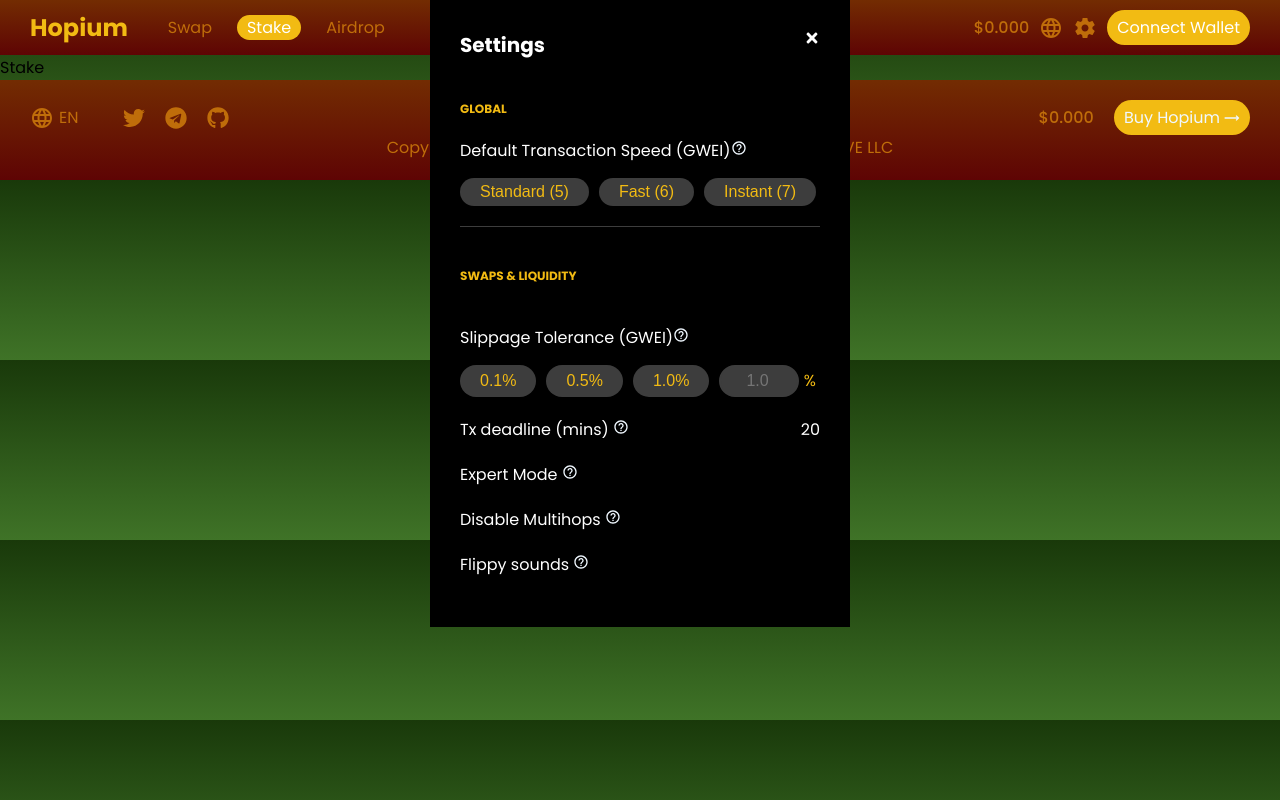
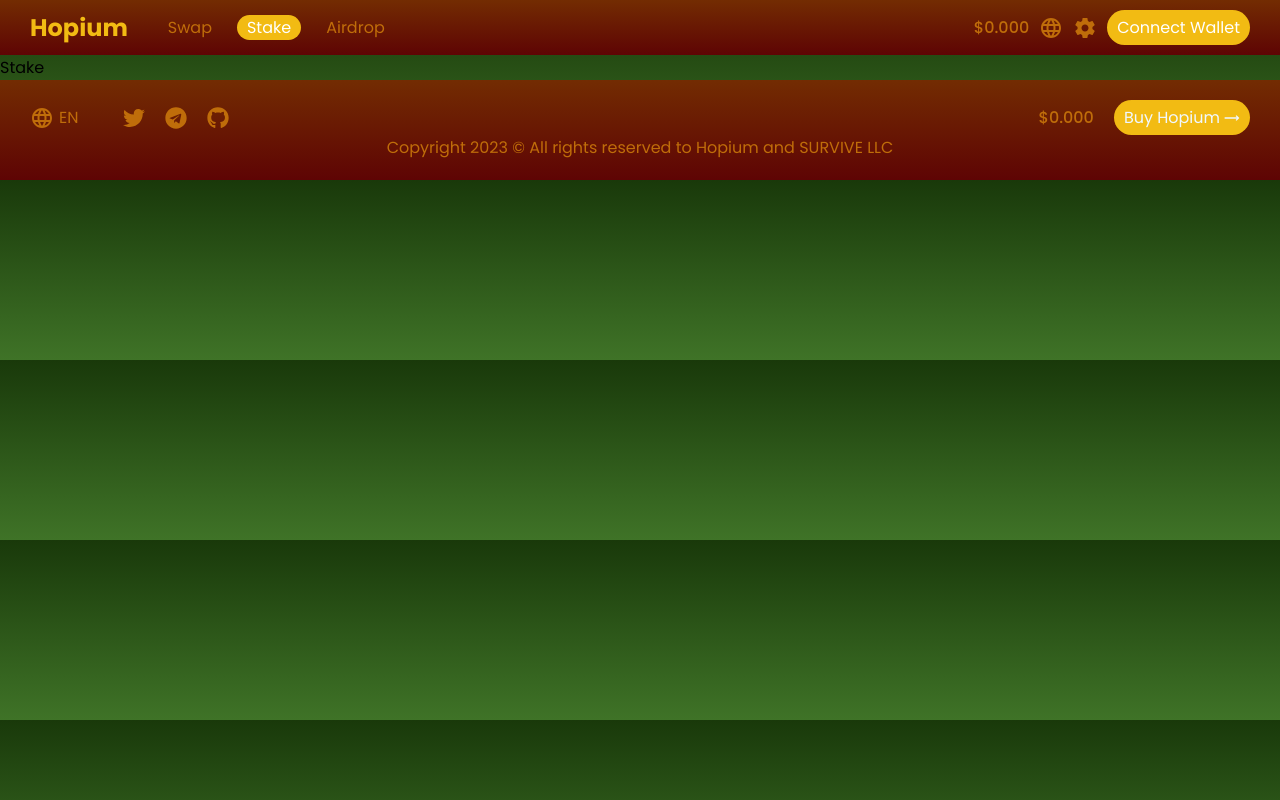
Before and after one commit to Demandtech/hopium, a React (Create React App) app: page /stake in a window 1280 px wide. Built offline with nearby package versions, Linux system fonts and the light colour scheme.

Commit message:
modal completed

```diff
--- a/src/components/modal/Modal.jsx
+++ b/src/components/modal/Modal.jsx
@@ -1,18 +1,21 @@
-import React from 'react'
+import React, { useState } from 'react'
 import { FaTimes } from 'react-icons/fa'
 import { ReactComponent as Tooltip } from '../../images/tooltip.svg'
 import 'react-tooltip/dist/react-tooltip.css'
 import { Tooltip as ReactTooltip } from 'react-tooltip'
 import './modal.css'
-
+import { useGlobalContext } from '../../context'
 
 function Modal() {
+  const { closeModal, isModalOpen } = useGlobalContext()
+  const [flipToggle, setFlipToggle] = useState(false)
+
   return (
-    <div className='modal'>
+    isModalOpen && <div className='modal'>
       <div className='modal-wrapper'>
         <div className='modal-header'>
           <h6>Settings</h6>
-          <FaTimes />
+          <FaTimes  onClick={closeModal} className='close-btn'/>
         </div>
         <div className='global sect'>
           <h5>GLOBAL</h5>
@@ -46,10 +49,16 @@
           />
 
           <div className='swaps-btns'>
-            <button className='button'>0.1%</button>
-            <button className='button'>0.5%</button>
-            <button className='button'>1.0%</button>
-            <div>
+            <div className='submit-btn'>
+              <input type='submit' value='0.10' />
+            </div>
+            <div className='submit-btn'>
+              <input type='submit' value='0.5%' />
+            </div>
+            <div className='submit-btn'>
+              <input type='submit' value='1.0%' />
+            </div>
+            <div className='random'>
               <input className='button' placeholder='1.0' type='text' />
               <span className='percentage'> %</span>
             </div>
@@ -86,9 +95,10 @@
             content='Fun sounds to make a truly immersive pancake-flipping trading experience'
           />
         </div>
+        <div className='flippy-wrapper'>
           <div className='flippy modal-row'>
             <span>
-            Flippy sounds <Tooltip id='tooltip4'  className='tooltip'/>
+              Flippy sounds <Tooltip id='tooltip4' className='tooltip' />
             </span>
             <ReactTooltip
               anchorId='tooltip4'
@@ -96,6 +106,19 @@
               content='Fun sounds to make a truly immersive pancake-flipping trading experience'
             />
           </div>
+          <div className='' onClick={() => setFlipToggle(!flipToggle)}>
+            <div
+              className={`${
+                flipToggle ? 'flippy-toggle toggle-flip' : 'flippy-toggle'
+              }`}
+            >
+              <button
+                onClick={() => setFlipToggle(!flipToggle)}
+                className='flippy-toggle-btn'
+              ></button>
+            </div>
+          </div>
+        </div>
       </div>
     </div>
   )
--- a/src/components/modal/modal.css
+++ b/src/components/modal/modal.css
@@ -1,6 +1,6 @@
 .modal {
   position: fixed;
-  top: 0;
+  top: 50px;
   width: 100%;
 }
 
@@ -10,6 +10,7 @@
   margin: 0 auto;
   padding: 30px;
   color: #ffffff;
+  border-radius: 30px;
 }
 
 .modal-header {
@@ -51,59 +52,108 @@
   background: #3d3d3d;
 }
 
+.close-btn{
+  cursor: pointer;
+}
+
 .global-btns {
   display: flex;
   gap: 10px;
 }
 
-.swaps h5{
+.swaps h5 {
   padding: 20px 0;
 }
 
-.swaps button {
-  border: none;
-  font-size: 16px;
-  padding: 5px 20px;
-  border-radius: 20px;
-  background: transparent;
-  color: #f2bb13;
-  background: #3d3d3d;
+.swaps-btns {
+  display: flex;
+  gap: 10px;
+  margin-bottom: 25px;
 }
 
-.swaps-btns{
+.random {
   display: flex;
- gap: 10px;
- margin-bottom: 20px;
+  align-items: center;
+}
+
+.random input {
+  color: #f2bb13;
+  margin-right: 5px;
+  background: #000000;
+  border: 2px solid #3d3d3d;
+}
+
+.swaps-btns div {
+  flex: 1;
+}
+
+.swaps-btns div input {
+  width: 100%;
+  padding: 5px 0;
+  border-radius: 20px;
+
+  font-size: 16px;
+  padding-left: 10px;
+}
+
+.swaps-btns input[type= 'submit'] {
+  background: #3d3d3d;
+  color: #f2bb13;
+   border: none;
 
 }
 
-.swaps-btns input{
- border: 2px solid #3d3d3d;
- font-size: 16px;
+.percentage {
   color: #f2bb13;
 }
 
-
-input{
-  width: 80px;
-  color: #f2bb13;
-  background: #3d3d3d;
-  border-radius: 20px;
-  padding: 5px 25px;
-}
-
-.percentage{
- color: #f2bb13;
-}
-
-.modal-row{
+.modal-row {
   margin-bottom: 20px;
 }
 
-.deadline{
+.deadline {
   display: flex;
   justify-content: space-between;
 }
+
+.flippy-wrapper{
+  display: flex;
+  align-items: center;
+  justify-content: space-between;
+}
+
+.flippy-toggle{
+  background: #f2bb13;
+  height: 32px;
+  border-radius: 20px;
+  width: 60px;
+  position: relative;
+  transition: 0.5s;
+  cursor: pointer;
+}
+
+.flippy-toggle-btn{
+   background: #3d3d3d;
+   position: absolute;
+   left: 0;
+   width: 30px;
+   height: 100%;
+   border-radius: 50%;
+   scale: 0.8;
+   transition: 0.3s;
+   cursor: pointer;
+}
+
+.toggle-flip .flippy-toggle-btn{
+  left: 30px;
+  border: 2px solid #f2bb13;
+}
+
+.toggle-flip.flippy-toggle{
+  background: #000000;
+}
+
+
 
 @media screen and (max-width: 835px) {
   .modal-wrapper {
@@ -116,7 +166,11 @@
     width: 100%;
   }
 
-  input{
-   width:auto
+  input {
+    width: auto;
+  }
+
+  .global button {
+    font-size: 12px;
   }
 }
--- a/src/components/navbar/Navbar.jsx
+++ b/src/components/navbar/Navbar.jsx
@@ -5,10 +5,12 @@
 import { ReactComponent as StakeIcon } from '../../images/stake-icon.svg'
 import { ReactComponent as WorldIcon } from '../../images/worldwide-icon.svg'
 import { ReactComponent as SettingIcon } from '../../images/setting-icon.svg'
+import { useGlobalContext } from '../../context';
 
 import './navbar.css'
 
 function Navbar() {
+  const {openModal} = useGlobalContext();
   return (
     <nav className='navbar'>
       <div className='nav-wrapper'>
@@ -34,7 +36,7 @@
           {/* <img src='' alt='' /> */}
           <span>$0.000</span>
           <WorldIcon className='word-icon' />
-          <SettingIcon className='setting-icon' />
+          <SettingIcon className='setting-icon' onClick={openModal}/>
           <a className='connect' href='/'>
             Connect Wallet
           </a>
--- a/src/components/navbar/navbar.css
+++ b/src/components/navbar/navbar.css
@@ -52,6 +52,7 @@
 .word-icon,
 .setting-icon {
   font-size: 20px;
+  cursor: pointer;
 }
 
 .active {
@@ -63,6 +64,7 @@
 
 .link-icon {
   display: none;
+
 }
 
 .setting-icon path,
--- /dev/null
+++ b/src/context.js
@@ -0,0 +1,28 @@
+import React, { useState, useContext } from 'react'
+
+const AppContext = React.createContext()
+
+const AppProvider = ({ children }) => {
+  const [isModalOpen, setModalOpen] = useState(false)
+
+  const openModal = () => {
+    setModalOpen(true)
+  }
+
+  const closeModal = () => {
+    setModalOpen(false)
+  }
+
+
+  return (
+    <AppContext.Provider value={{isModalOpen, closeModal, openModal}}>
+      {children}
+    </AppContext.Provider>
+  )
+}
+
+export const useGlobalContext = () => {
+  return useContext(AppContext)
+}
+
+export { AppContext, AppProvider }
--- a/src/index.js
+++ b/src/index.js
@@ -1,10 +1,13 @@
-import React from 'react';
-import ReactDOM from 'react-dom/client';
-import App from './App';
+import React from 'react'
+import ReactDOM from 'react-dom/client'
+import App from './App'
+import { AppProvider } from './context'
 
-const root = ReactDOM.createRoot(document.getElementById('root'));
+const root = ReactDOM.createRoot(document.getElementById('root'))
 root.render(
   <React.StrictMode>
-    <App />
+    <AppProvider>
+      <App />
+    </AppProvider>
   </React.StrictMode>
-);
+)
```
Lines whose indentation alone changed are shown as unchanged.
